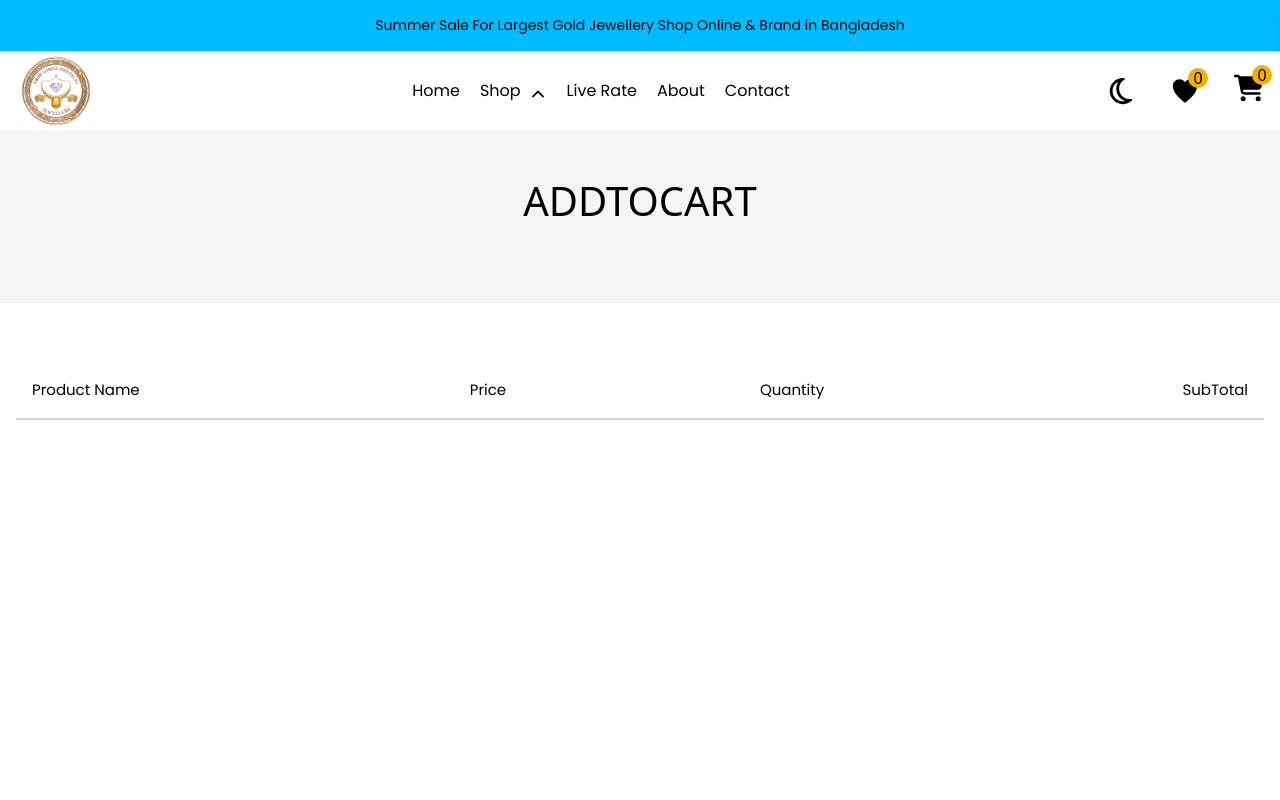
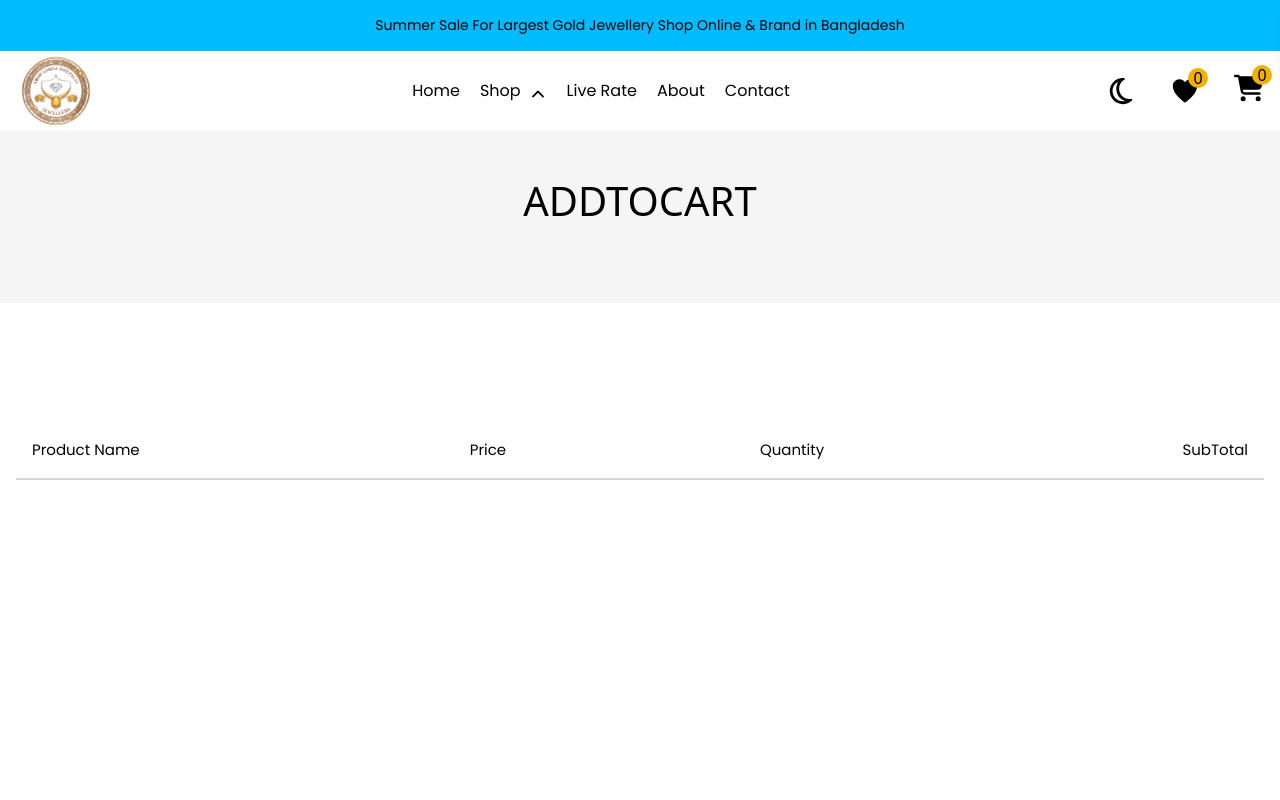
Before and after one commit to aropdhar/gold_management_website, a React (Vite) app: page /addtocart in a window 1280 px wide. Shown: the top 800 px of the page. Built offline with nearby package versions, Linux system fonts and the light colour scheme; a web font is replaced by a local one.

Commit message:
update_all

```diff
--- a/src/pages/addtocart/Addtocart.jsx
+++ b/src/pages/addtocart/Addtocart.jsx
@@ -45,13 +45,13 @@ const Addtocart = () => {
 
   return (
     <div>
-      <div className='pt-30 pb-18 dark:bg-[#1c1b22] bg-[#f5f5f5] flex items-center justify-center '>
+      <div className='pt-30 pb-18 dark:bg-[#1c1b22] dark:text-white bg-[#f5f5f5] flex items-center justify-center '>
         <h1 className='text-[40px]'>{filter}</h1>
       </div>
-      <div className='mt-15 mb-25'>
+      <div className='pt-15 pb-25 md:mt-15 md:mb-25'>
         <div className='custom-container mx-auto'>
           {/* cart section */}
-          <div className='mb-20'>
+          <div className='pb-20 md:mb-20'>
             {/* add to cart title section */}
             <div className='flex items-center p-4 border-b-2 border-gray-300 justify-between'>
               <div className='flex flex-1 justify-start'>
```
